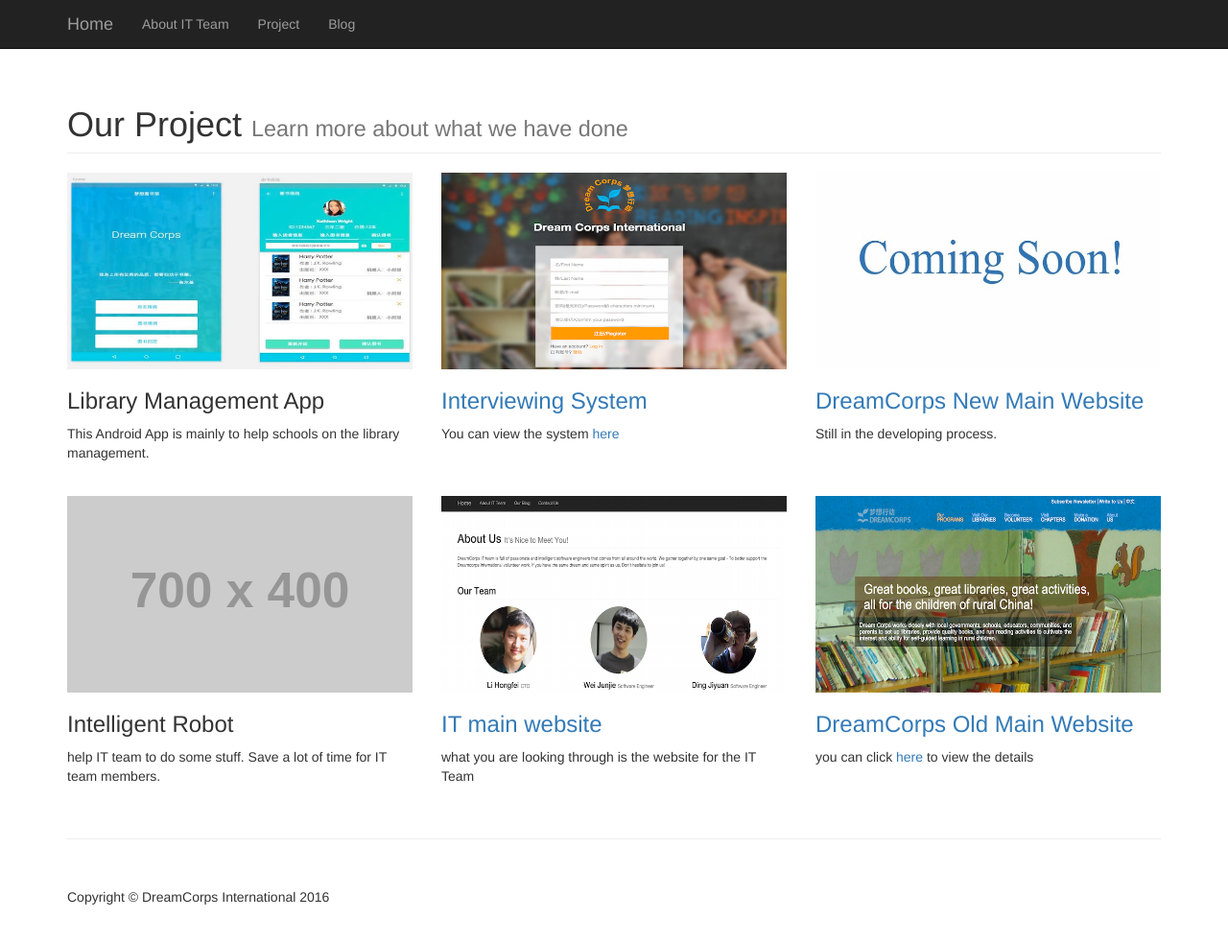
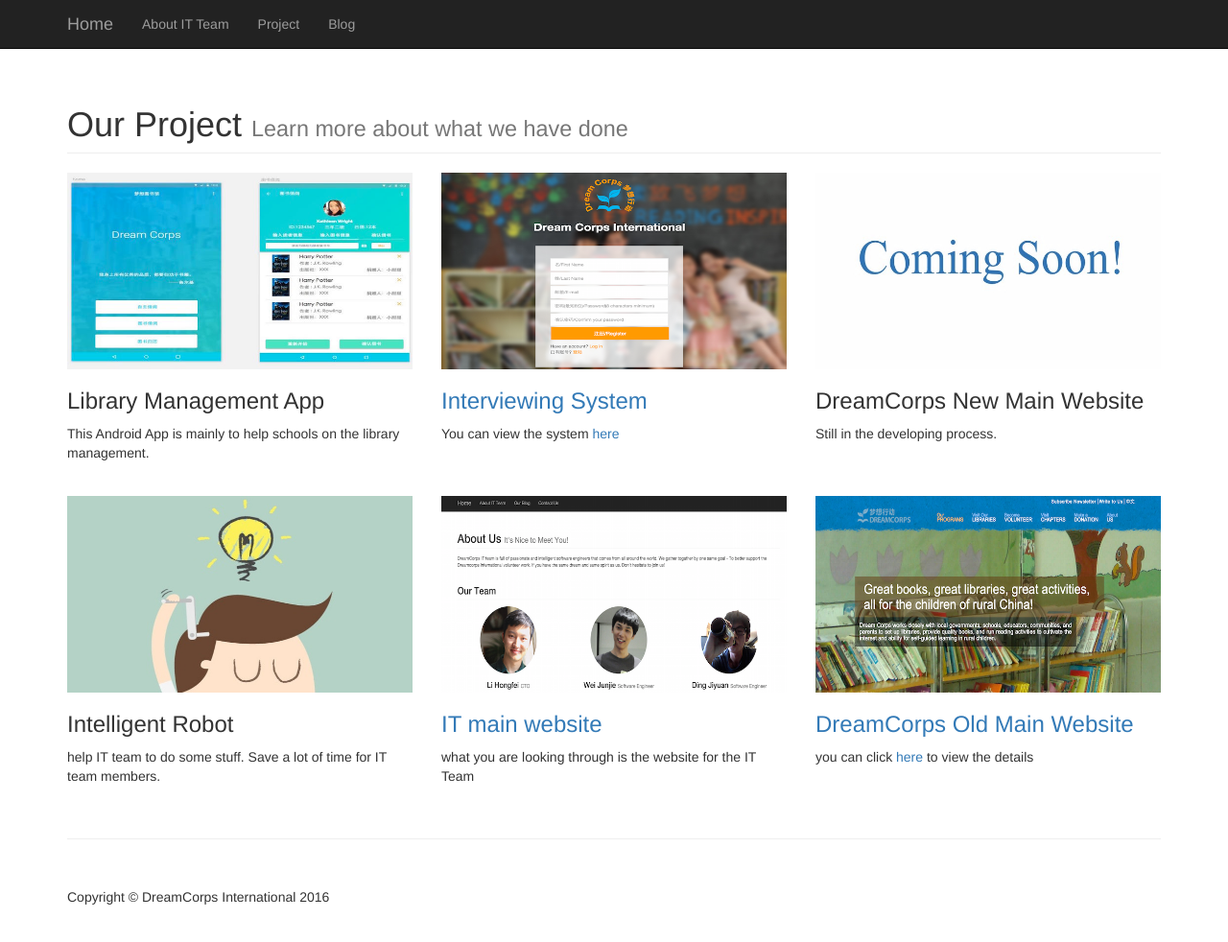
Before and after one commit to DreamCorpsInternational/dreamcorpsinternational.github.io, a Jekyll site: the page project.html, which Jekyll copies as it is, in a window 1280 px wide and 1005 px high. Shown: the top 982 px of the window at 96% size. Built offline with Jekyll 4.4.1, drawn with Linux system fonts in a browser that asks for light colours; nearby versions of some CDN libraries; library files that are not in the unit come from our copies.

Commit message:
add new images

```diff
--- a/project.html
+++ b/project.html
@@ -88,7 +88,7 @@
             <div class="col-md-4 portfolio-item">
                     <img class="img-responsive" src="assets/images/comingSoon.jpg" width="700" height="400" alt="">
                 <h3>
-                    <a href="#">DreamCorps New Main Website</a>
+                    DreamCorps New Main Website
                 </h3>
                 <p>Still in the developing process.</p>
             </div>
@@ -98,7 +98,7 @@
         <!-- Projects Row -->
         <div class="row">
             <div class="col-md-4 portfolio-item">
-                    <img class="img-responsive" src="http://placehold.it/700x400" width="700" height="400" alt="">
+                    <img class="img-responsive" src="assets/images/intelligent.jpg" width="700" height="400" alt="">
                 <h3>
                     Intelligent Robot
                 </h3>
```
Also changed, not shown: assets/images/intelligent.jpg (added).
